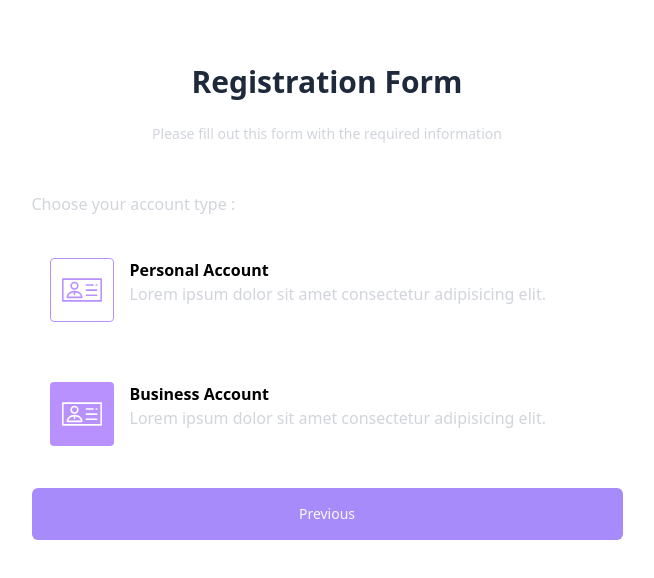
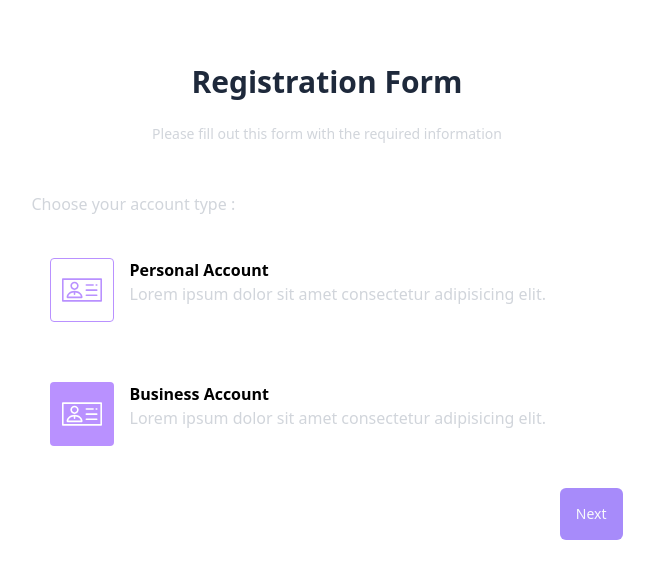
Before and after one commit to l0l0o/figma-form, a React (Vite) app: page / in a window 1280 px wide. Shown: the top 578 px of the page, without its empty margins (313-967 px from the left). Built offline with nearby package versions, Linux system fonts and the light colour scheme.

Commit message:
clg removal + state function

```diff
--- a/src/App.tsx
+++ b/src/App.tsx
@@ -18,11 +18,35 @@ function App() {
 
   const handleAccountTypeChange = (accountType: string) => {
     setUserAccount((prev) => ({ ...prev, AccountType: accountType }));
-    console.log('clicked');
-    console.log(UserAccount);
   };
 
-  // const [step, setStep] = useState(1);
+  const handleAccountSecondStep = (name: string, email: string, password: string) => {
+    setUserAccount((prev) => ({ ...prev, Name: name }));
+    setUserAccount((prev) => ({ ...prev, Email: email }));
+    setUserAccount((prev) => ({ ...prev, Password: password }));
+  };
+
+  const handleAccountThirdStep = (age: number, interests: string, description: string) => {
+    setUserAccount((prev) => ({ ...prev, Age: age }));
+    setUserAccount((prev) => ({ ...prev, Interests: interests }));
+    setUserAccount((prev) => ({ ...prev, Description: description }));
+  };
+
+  const [step, setStep] = useState(1);
+
+  const increaseSteps = () => {
+    if (step !== 3) {
+      setStep(step + 1);
+    }
+  }
+
+  const decreaseSteps = () => {
+    if (step !== 1) {
+      setStep(step - 1);
+    }
+  }
+
+
 
   return (
     <>
@@ -32,12 +56,21 @@ function App() {
           <h4 className={Style.description}>Please fill out this form with the required information</h4>
           <br /><br />
 
-          <ChooseAccountType
-            setUserAccount={handleAccountTypeChange}
-          />
+          {step === 1 && (
+            <ChooseAccountType
+              setUserAccount={handleAccountTypeChange}
+            />
+          )}
+
+
 
           <br />
-          <button className='p-4 bg-violet-400 text-slate-50 rounded-md text-sm'>Previous</button>
+          <div className='flex gap-2 w-full justify-end'>
+            {step > 1 && (
+              <button onClick={decreaseSteps} className='p-4 bg-transparent hover:underline text-slate-300 rounded-md text-sm'>Previous</button>
+            )}
+            <button onClick={increaseSteps} className='p-4 bg-violet-400 text-slate-50 rounded-md text-sm'>Next</button>
+          </div>
         </div>
     </>
   )
--- a/src/steps/step1/ChooseAccountType.tsx
+++ b/src/steps/step1/ChooseAccountType.tsx
@@ -8,7 +8,6 @@ const ChooseAccountType = ({setUserAccount}: ChooseAccountTypeProps) => {
 
   const handleChange = (accountType: string) => {
     setUserAccount(accountType);
-    console.log("2: ", accountType);
   }
 
   return (
```
